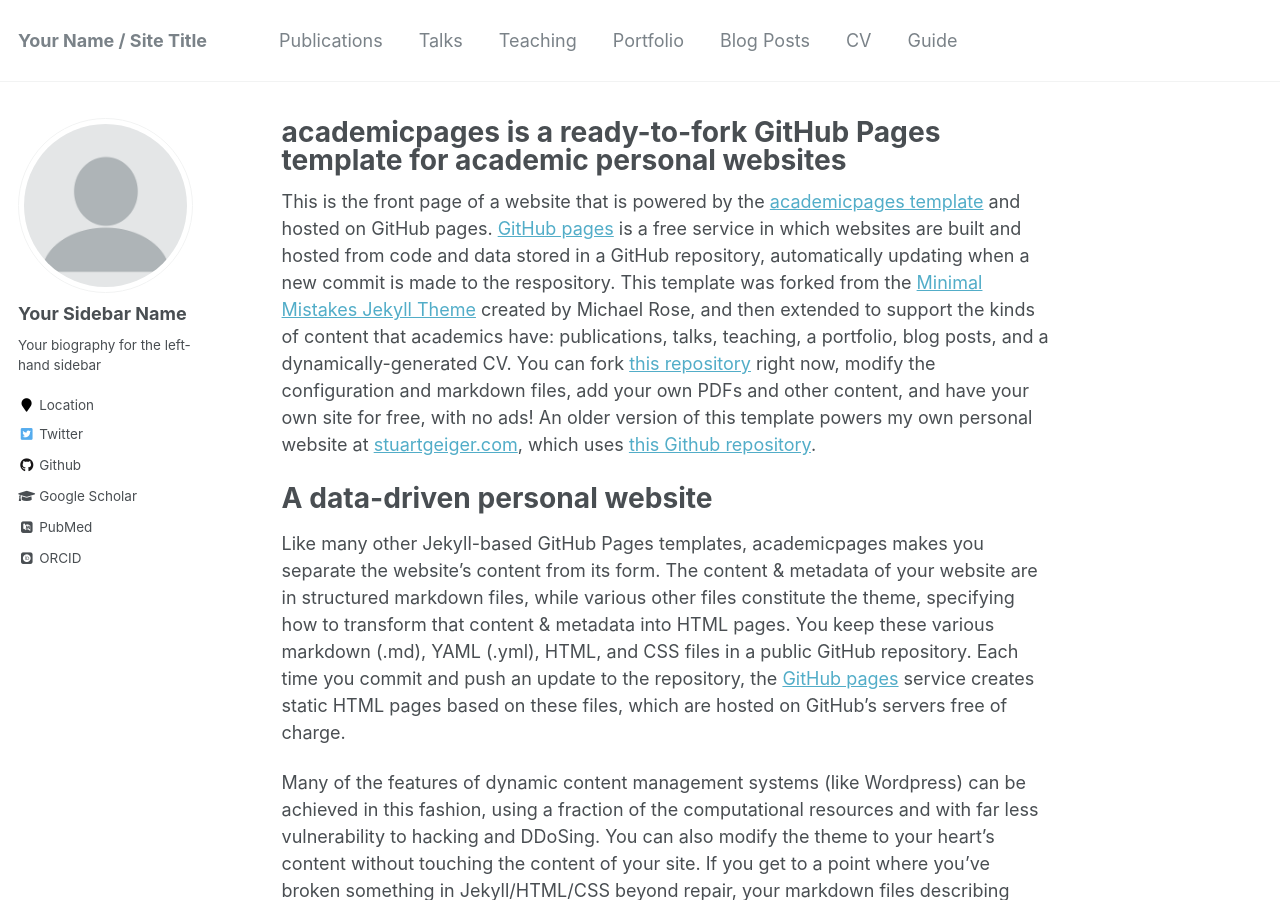
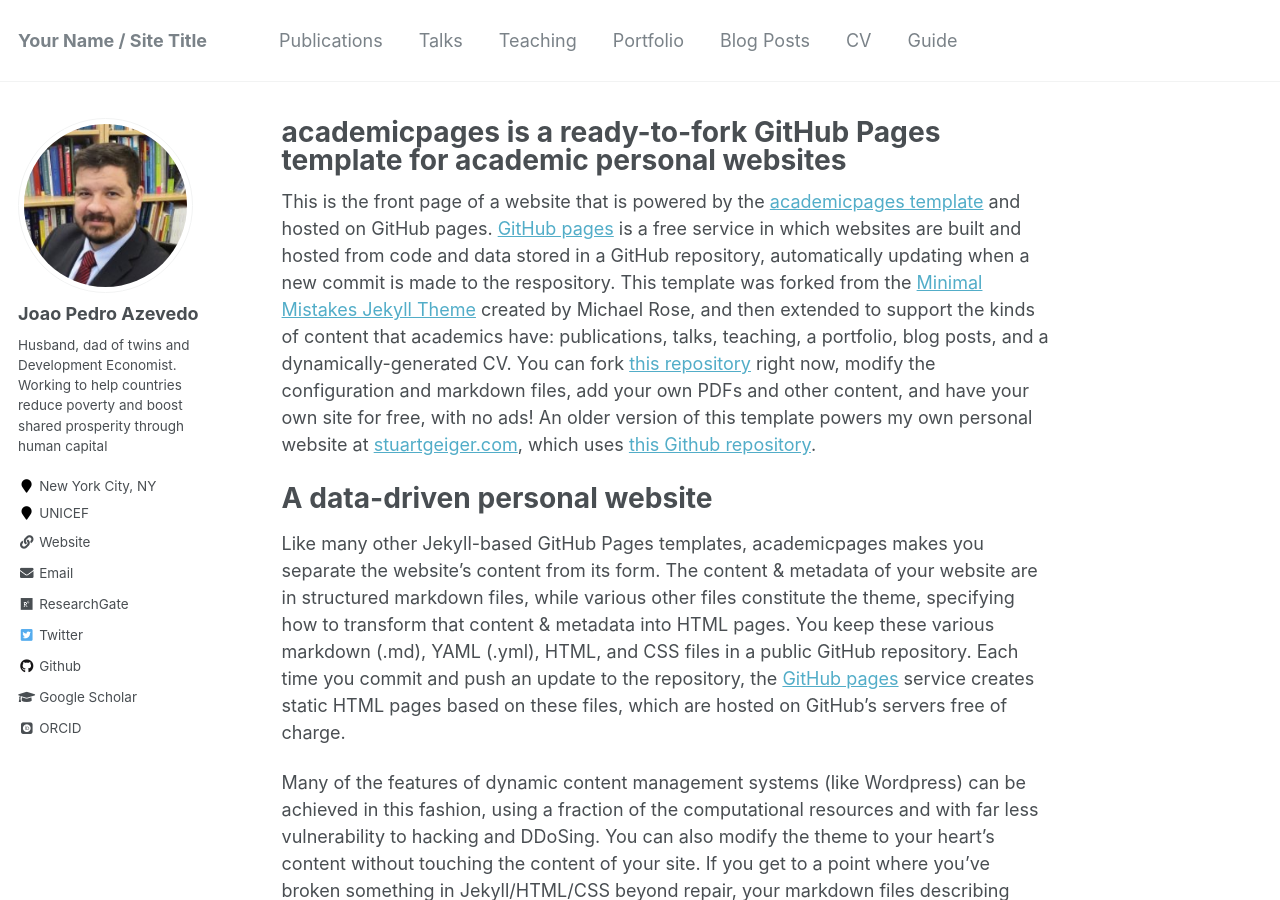
Before and after one commit to jpazvd/jpazvd.github.io, a Jekyll site: the page built from _pages/about.md, in a window 1280 px wide and 900 px high. Built offline with Jekyll 4.4.1, drawn with Linux system fonts in a browser that asks for light colours; some web fonts are replaced.

Commit message:
[update] Update profile

```diff
--- a/_config.yml
+++ b/_config.yml
@@ -80,23 +80,23 @@
 
 # Site Author
 author:
-  name             : "Your Sidebar Name"
-  avatar           : "profile.png"
-  bio              : "Your biography for the left-hand sidebar"
-  location         : "Location"
-  employer         :
-  pubmed           : "https://www.ncbi.nlm.nih.gov/pubmed/?term=john+snow"
-  googlescholar    : "http://yourfullgooglescholarurl.com"
-  email            :
-  researchgate     :  # example: "https://www.researchgate.net/profile/yourprofile"
-  uri              :
+  name             : "Joao Pedro Azevedo"
+  avatar           : "profile.jpg"
+  bio              : "Husband, dad of twins and Development Economist. Working to help countries reduce poverty and boost shared prosperity through human capital"
+  location         : "New York City, NY"
+  employer         : "UNICEF"
+  pubmed           : #"https://www.ncbi.nlm.nih.gov/pubmed/?term=john+snow"
+  googlescholar    : "https://scholar.google.com/citations?user=lTKXA78AAAAJ"
+  email            : "jpazevedo@unicef.org"
+  researchgate     : "https://ideas.repec.org/e/pwa88.html"
+  uri              : "https://www.unicef.org/media/experts/joao-pedro-azevedo"
   bitbucket        :
   codepen          :
   dribbble         :
   flickr           :
   facebook         :
   foursquare       :
-  github           : "academicpages"
+  github           : "https://github.com/jpazvd"
   google_plus      :
   keybase          :
   instagram        :
```
Also changed, not shown: images/profile.jpg (added).
